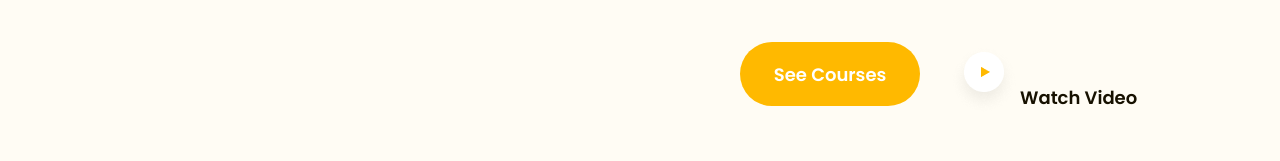
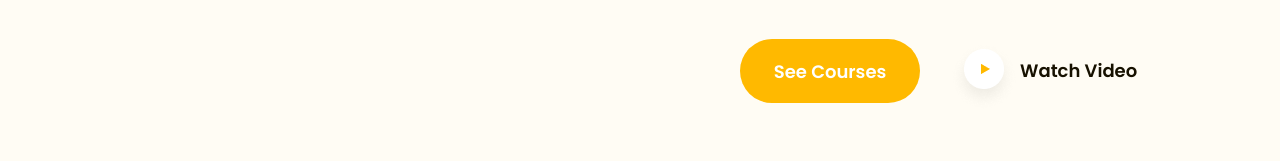
Before and after one commit to cuongchua2k2/Project-02, a plain HTML site: page index.html in a window 1280 px wide. Shown: the part 458-619 px from the top of the page. Drawn offline with Linux system fonts and the light colour scheme; files whose address does not match are found by name.

Commit message:
modify hero

```diff
--- a/assets/css/style.css
+++ b/assets/css/style.css
@@ -231,7 +231,7 @@ a {
 }
 
 .hero-info .recent,
-.hero-info span {
+.hero-info .intro span {
   margin-top: 48px;
   font-weight: 400;
   font-size: 1.8rem;
```
